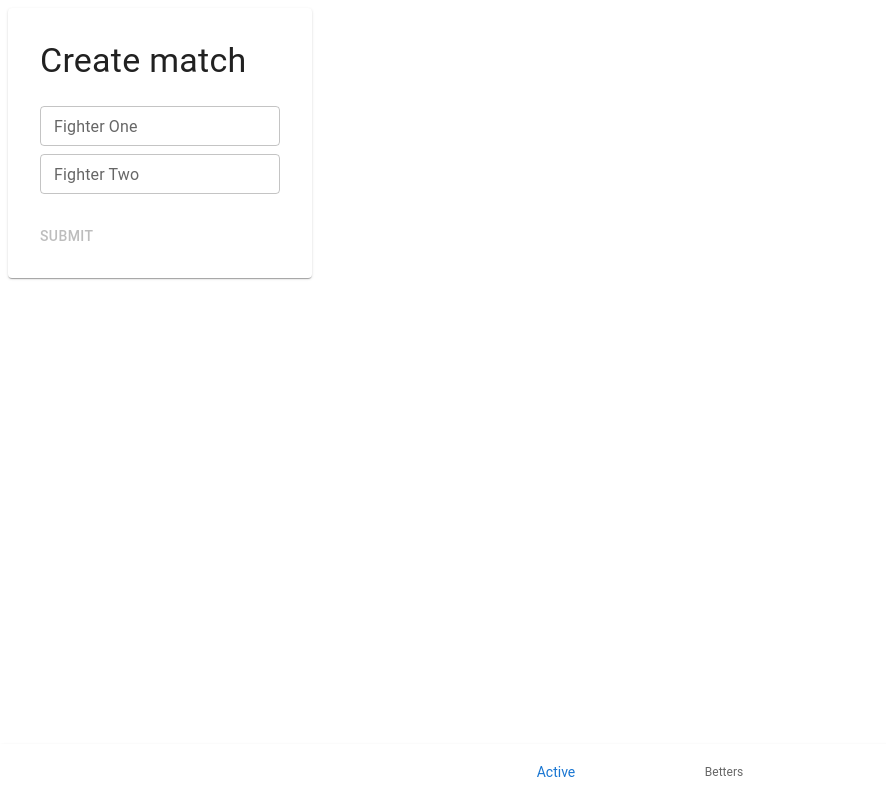
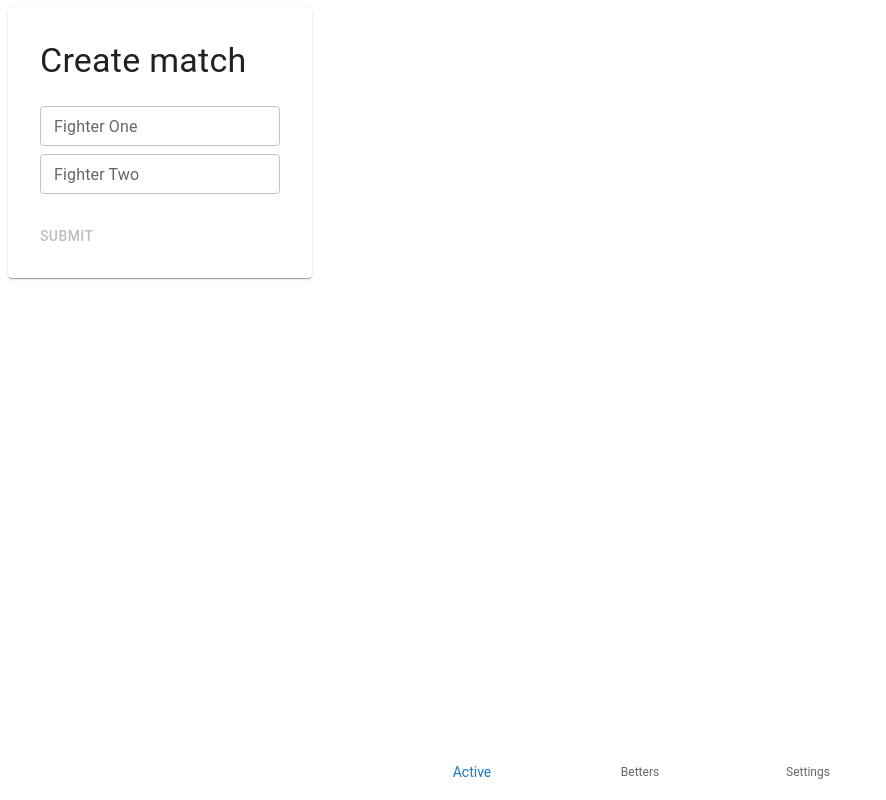
Before and after one commit to WendtOle/BetIt, a React (Create React App) app: page / in a window 1280 px wide. Shown: the whole page, without its empty margins (0-886 px from the left). Built offline with nearby package versions, Linux system fonts and the light colour scheme.

Commit message:
Enable resetting tournament data

```diff
--- a/src/App.tsx
+++ b/src/App.tsx
@@ -1,15 +1,17 @@
-import { Grid } from "@mui/material"
+import { AppBar, Grid, Typography } from '@mui/material';
 import React, { ReactElement, useState,useEffect } from "react"
 import { ActiveMatchesPage } from "./ActiveMatchesPage";
 import { BettersPage } from "./BettersPage";
 import { EndedMatchesPage } from "./EndedMatchesPage";
 import { Navigation } from "./Navigation";
+import { SettingsPage } from './SettingsPage';
 import { Better, Match, Page } from "./types";
 import { randomId} from './utils';
 
 const DEFAULT_BET_AMOUNT = 1
-const BETTER_KEY = 'better'
-const MATCHES_KEY = 'matches'
+
+export const BETTER_KEY = 'better'
+export const MATCHES_KEY = 'matches'
 
 export const App = (): ReactElement => {
   const [matches, setMatches] = useState<Match[]>(JSON.parse(localStorage.getItem(MATCHES_KEY) ?? '[]'))
@@ -23,6 +25,16 @@ export const App = (): ReactElement => {
   useEffect(() => {
     localStorage.setItem(BETTER_KEY,JSON.stringify(betters))
   }, [betters])
+
+  const initData = () => {
+    setMatches([])
+    setBetters([])
+  }
+
+  const resetTournament = () => {
+    setMatches([])
+    setBetters((cur) => cur.map(better => ({...better, history: [], amount: 0})))
+  }
 
   const { active, ended } = matches.reduce((acc: { active: Match[], ended: Match[] }, next: Match) => {
     if (next.phase === 'ended') {
@@ -111,7 +123,11 @@ export const App = (): ReactElement => {
           stopBettingOnMatch={stopBettingOnMatch}
           addMatch={addMatch} />}
         {page === Page.ended && <EndedMatchesPage matches={ended} />}
-        {page === Page.betters && <BettersPage onUpdateAmount={onUpdateAmount} betters={betters} onAdd={(name: string) => setBetters((cur: Better[]) => ([...cur, { name, amount: 0, history: [] }]))} />}
+        {page === Page.settings && <SettingsPage initData={initData} resetTournament={resetTournament}/>}
+        {page === Page.betters && <BettersPage
+          onUpdateAmount={onUpdateAmount}
+          betters={betters}
+          onAdd={(name: string) => setBetters((cur: Better[]) => ([...cur, { name, amount: 0, history: [] }]))} />}
       </Grid>
       <Navigation page={page} setPage={setPage} hasEndedMatches={ended.length > 0} />
     </>
--- a/src/Navigation.tsx
+++ b/src/Navigation.tsx
@@ -1,4 +1,5 @@
 import { BottomNavigation, BottomNavigationAction, Paper } from "@mui/material"
+import { palette } from "@mui/system";
 import React from 'react';
 import { Page } from "./types";
 
@@ -9,11 +10,14 @@ interface NavigationProps {
 }
 
 export const Navigation = ({ page, setPage, hasEndedMatches }: NavigationProps) => {
-    return (<Paper style={{ position: 'fixed', bottom: 0, left: 0, right: 0 }}>
-        <BottomNavigation showLabels value={page} onChange={(e, newValue) => setPage(newValue)}>
+    return (
+
+    <Paper style={{ position: 'fixed', bottom: 0, left: 0, right: 0 }}  elevation={100} >
+            <BottomNavigation  showLabels value={page} onChange={(e, newValue) => setPage(newValue)}>
             <BottomNavigationAction value={Page.active} label="Active" />
             {hasEndedMatches && <BottomNavigationAction value={Page.ended} label="Ended" />}
             <BottomNavigationAction value={Page.betters} label="Betters" />
+            <BottomNavigationAction value={Page.settings} label="Settings" />
         </BottomNavigation>
     </Paper>)
 }
--- /dev/null
+++ b/src/SettingsPage.tsx
@@ -0,0 +1,33 @@
+import { MatchCardTemplate } from "./MatchCardTemplate"
+import { Typography, CardActions, Button, CardContent } from '@mui/material';
+import { MATCHES_KEY, BETTER_KEY } from './App';
+
+interface SettingsPageProps {
+    initData: () => void;
+    resetTournament: () => void;
+}
+
+export const SettingsPage = ({initData, resetTournament}: SettingsPageProps) => {
+    return (
+        <>
+            <MatchCardTemplate>
+                <Typography style={{ margin: 'auto', marginBottom: 16 }} variant="h4">Reset Tournament</Typography>
+                <CardContent>
+                    <Typography style={{ margin: 'auto', marginBottom: 16 }}>Betters are kept without any Money in there accounts.</Typography>
+                </CardContent>
+                <CardActions >
+                    <Button onClick={resetTournament}>Reset</Button>
+                </CardActions>
+            </MatchCardTemplate>
+            <MatchCardTemplate>
+                <Typography style={{ margin: 'auto', marginBottom: 16 }} variant="h4">Clear Data</Typography>
+                <CardContent>
+                    <Typography style={{ margin: 'auto', marginBottom: 16 }}>Everything will be deleted.</Typography>
+                </CardContent>
+                <CardActions >
+                    <Button onClick={initData}>Clear</Button>
+                </CardActions>
+            </MatchCardTemplate>
+        </>
+    )
+}
--- a/src/types.ts
+++ b/src/types.ts
@@ -11,7 +11,8 @@ export interface Match {
 export enum Page {
     active = 'ACTIVE',
     ended = 'ENDED',
-    betters = 'BETTERS'
+    betters = 'BETTERS',
+    settings = 'SETTINGS'
 }
 
 export interface Better { amount: number, history: string[], name: string }
```
